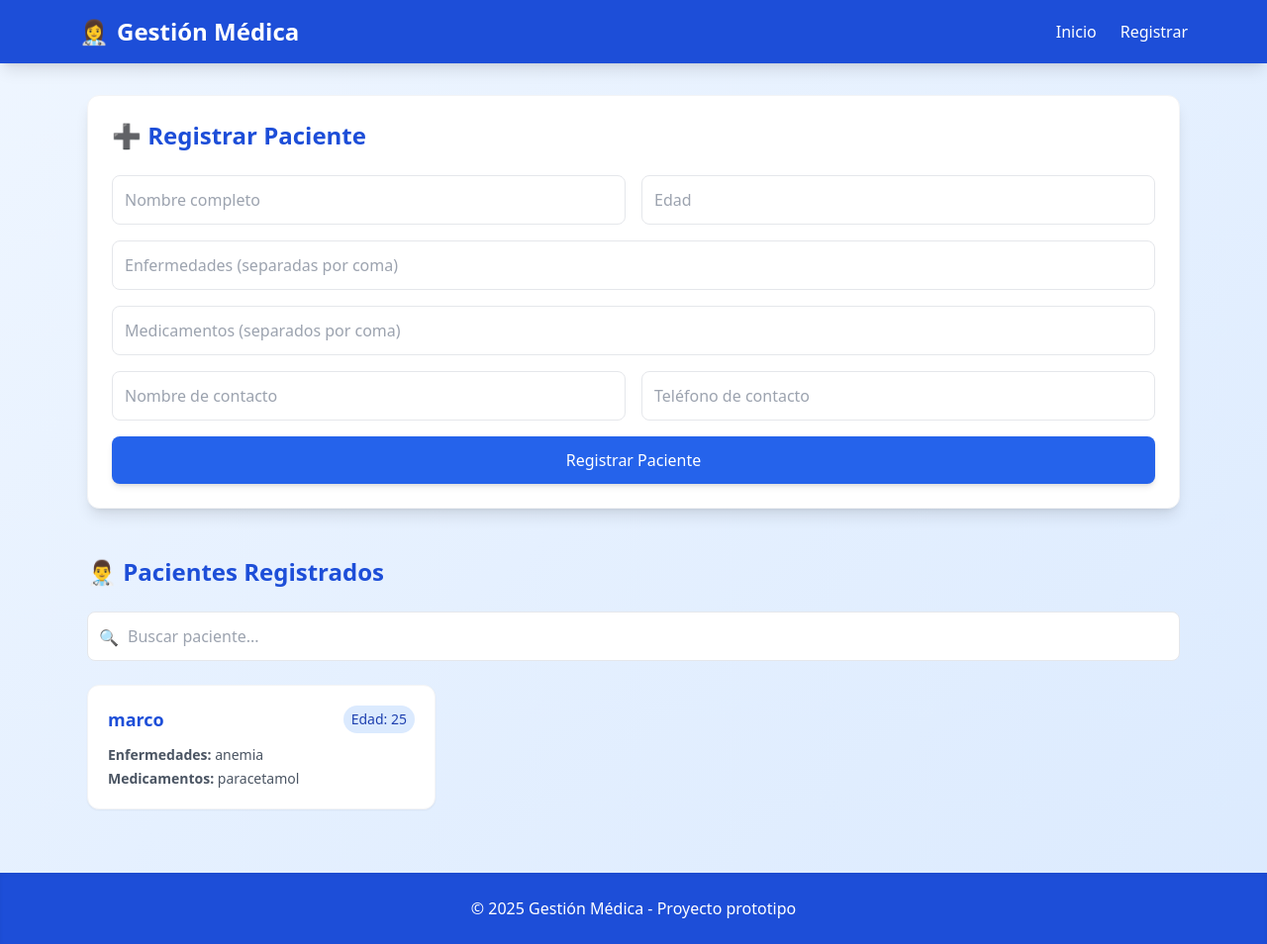
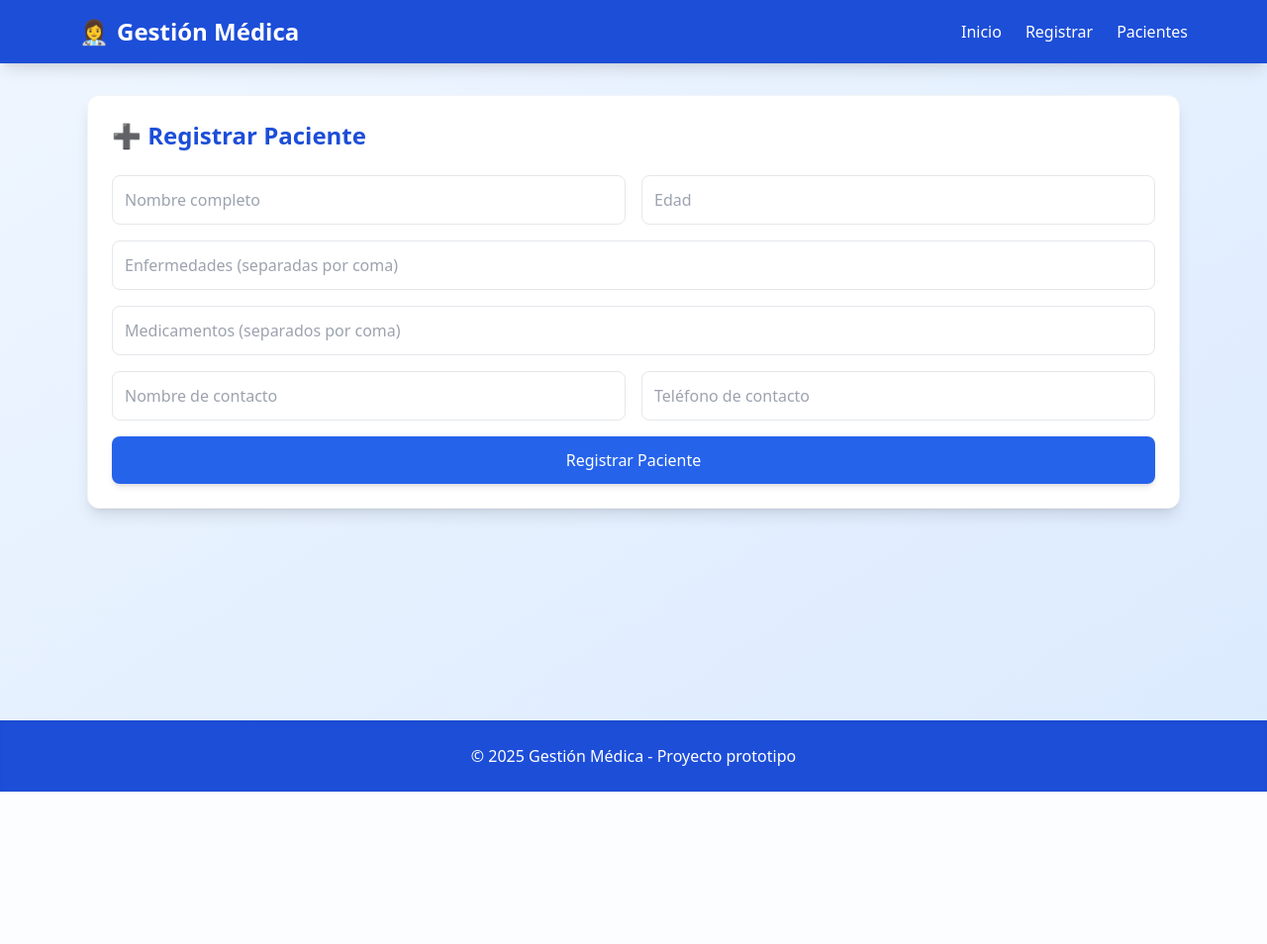
Before and after one commit to Marco777457/Despliegue-Feacture-python, a Flask app: page / in a window 1280 px wide. Shown: the whole page at 99% size. After the commit the page ends 800 px from the top, so only its background shows below. Run offline with Flask 3, Linux system fonts and the light colour scheme; some libraries are stand-ins or nearby versions.

Commit message:
Mejora del diseño: menú con apartado de pacientes registrados y actualización de app.py

```diff
--- /dev/null
+++ b/templates/base.html
@@ -0,0 +1,46 @@
+<!DOCTYPE html>
+<html lang="es">
+<head>
+  <meta charset="UTF-8">
+  <title>{% block title %}Gestión Médica{% endblock %}</title>
+  <script src="https://cdn.tailwindcss.com"></script>
+</head>
+<body class="bg-gradient-to-br from-blue-50 to-blue-100 min-h-screen flex flex-col">
+
+  <!-- Header -->
+  <header class="bg-blue-700 text-white shadow-lg fixed w-full z-10">
+    <div class="max-w-6xl mx-auto flex justify-between items-center p-4">
+      <h1 class="text-xl md:text-2xl font-bold flex items-center gap-2">👩‍⚕️ <span>Gestión Médica</span></h1>
+      <nav class="hidden sm:flex space-x-6 text-sm md:text-base">
+        <a href="{{ url_for('index') }}" class="hover:underline">Inicio</a>
+        <a href="{{ url_for('index') }}#formulario" class="hover:underline">Registrar</a>
+        <a href="{{ url_for('ver_pacientes') }}" class="hover:underline">Pacientes</a>
+      </nav>
+      <button id="menu-btn" class="sm:hidden focus:outline-none text-white">☰</button>
+    </div>
+    <div id="menu" class="hidden sm:hidden flex flex-col bg-blue-600 px-4 pb-4">
+      <a href="{{ url_for('index') }}" class="py-2 border-b border-blue-500">Inicio</a>
+      <a href="{{ url_for('index') }}#formulario" class="py-2 border-b border-blue-500">Registrar</a>
+      <a href="{{ url_for('ver_pacientes') }}" class="py-2">Pacientes</a>
+    </div>
+  </header>
+
+  <!-- Contenido -->
+  <main class="max-w-6xl mx-auto p-6 w-full flex-1 pt-24">
+    {% block content %}{% endblock %}
+  </main>
+
+  <!-- Footer -->
+  <footer class="text-center py-6 bg-blue-700 text-white mt-10 shadow-inner">
+    © 2025 Gestión Médica - Proyecto prototipo
+  </footer>
+
+  <script>
+    const menuBtn = document.getElementById("menu-btn");
+    const menu = document.getElementById("menu");
+    menuBtn.addEventListener("click", () => {
+      menu.classList.toggle("hidden");
+    });
+  </script>
+</body>
+</html>
--- a/templates/index.html
+++ b/templates/index.html
@@ -1,34 +1,6 @@
-<!DOCTYPE html>
-<html lang="es">
-<head>
-  <meta charset="UTF-8">
-  <title>Gestión Médica - Personas 3era Edad</title>
-  <script src="https://cdn.tailwindcss.com"></script>
-</head>
-<body class="bg-gradient-to-br from-blue-50 to-blue-100 min-h-screen flex flex-col">
-
-  <!-- Header -->
-  <header class="bg-blue-700 text-white shadow-lg fixed w-full z-10">
-    <div class="max-w-6xl mx-auto flex justify-between items-center p-4">
-      <h1 class="text-xl md:text-2xl font-bold flex items-center gap-2">👩‍⚕️ <span>Gestión Médica</span></h1>
-      <nav class="hidden sm:flex space-x-6 text-sm md:text-base">
-        <a href="/" class="hover:underline">Inicio</a>
-        <a href="#formulario" class="hover:underline">Registrar</a>
-      </nav>
-      <!-- Botón menú móvil -->
-      <button id="menu-btn" class="sm:hidden focus:outline-none text-white">
-        ☰
-      </button>
-    </div>
-    <!-- Menú móvil -->
-    <div id="menu" class="hidden sm:hidden flex flex-col bg-blue-600 px-4 pb-4">
-      <a href="/" class="py-2 border-b border-blue-500">Inicio</a>
-      <a href="#formulario" class="py-2">Registrar</a>
-    </div>
-  </header>
-
-  <!-- Contenido principal -->
-  <main class="max-w-6xl mx-auto p-6 w-full flex-1 pt-24">
+{% extends "base.html" %}
+{% block title %}Inicio - Gestión Médica{% endblock %}
+{% block content %}
 
 <!-- Formulario -->
 <section id="formulario" class="bg-white shadow-lg rounded-xl p-6 mb-12 border border-gray-100">
@@ -36,54 +8,12 @@
   <form action="/registrar" method="POST" class="grid grid-cols-1 md:grid-cols-2 gap-4">
     <input class="p-3 border rounded-lg focus:ring-2 focus:ring-blue-400 w-full" type="text" name="nombre" placeholder="Nombre completo" required>
     <input class="p-3 border rounded-lg focus:ring-2 focus:ring-blue-400 w-full" type="number" name="edad" placeholder="Edad" required>
-        <input class="p-3 border rounded-lg col-span-1 md:col-span-2 focus:ring-2 focus:ring-blue-400" type="text" name="enfermedades" placeholder="Enfermedades (separadas por coma)">
-        <input class="p-3 border rounded-lg col-span-1 md:col-span-2 focus:ring-2 focus:ring-blue-400" type="text" name="medicamentos" placeholder="Medicamentos (separados por coma)">
-        <input class="p-3 border rounded-lg focus:ring-2 focus:ring-blue-400" type="text" name="contacto_nombre" placeholder="Nombre de contacto">
-        <input class="p-3 border rounded-lg focus:ring-2 focus:ring-blue-400" type="text" name="contacto_tel" placeholder="Teléfono de contacto">
+    <input class="p-3 border rounded-lg col-span-1 md:col-span-2" type="text" name="enfermedades" placeholder="Enfermedades (separadas por coma)">
+    <input class="p-3 border rounded-lg col-span-1 md:col-span-2" type="text" name="medicamentos" placeholder="Medicamentos (separados por coma)">
+    <input class="p-3 border rounded-lg" type="text" name="contacto_nombre" placeholder="Nombre de contacto">
+    <input class="p-3 border rounded-lg" type="text" name="contacto_tel" placeholder="Teléfono de contacto">
     <button class="bg-blue-600 text-white py-3 px-6 rounded-lg col-span-1 md:col-span-2 hover:bg-blue-700 transition-all transform hover:scale-105 shadow-md">Registrar Paciente</button>
   </form>
 </section>
 
-    <!-- Lista de pacientes -->
-    <section>
-      <h2 class="text-xl md:text-2xl font-semibold mb-6 text-blue-700">👨‍⚕️ Pacientes Registrados</h2>
-
-      <!-- Buscador -->
-      <div class="relative mb-6">
-        <input type="text" placeholder="Buscar paciente..." class="w-full p-3 pl-10 border rounded-lg focus:ring-2 focus:ring-blue-400">
-        <span class="absolute left-3 top-3.5 text-gray-400">🔍</span>
-      </div>
-
-      <div class="grid gap-6 sm:grid-cols-2 lg:grid-cols-3">
-        {% for nombre, paciente in pacientes.items() %}
-          <a href="{{ url_for('consultar_paciente', nombre=nombre) }}" class="block bg-white border border-gray-100 shadow-sm rounded-xl p-5 hover:shadow-xl hover:-translate-y-1 transform transition-all">
-            <div class="flex justify-between items-center mb-3">
-              <h3 class="text-lg font-bold text-blue-700">{{ nombre }}</h3>
-              <span class="text-xs md:text-sm bg-blue-100 text-blue-800 px-2 py-1 rounded-full">Edad: {{ paciente['Edad'] }}</span>
-            </div>
-            <p class="text-gray-600 text-sm mb-1"><strong>Enfermedades:</strong> {{ paciente['Enfermedades'] | join(', ') }}</p>
-            <p class="text-gray-600 text-sm"><strong>Medicamentos:</strong> {{ paciente['Medicamentos'] | join(', ') }}</p>
-          </a>
-        {% else %}
-          <p class="text-gray-500 text-center col-span-full">⚠ No hay pacientes registrados aún.</p>
-        {% endfor %}
-      </div>
-    </section>
-  </main>
-
-  <!-- Footer -->
-  <footer class="text-center py-6 bg-blue-700 text-white mt-10 shadow-inner">
-    © 2025 Gestión Médica - Proyecto prototipo
-  </footer>
-
-  <!-- Script menú móvil -->
-  <script>
-    const menuBtn = document.getElementById("menu-btn");
-    const menu = document.getElementById("menu");
-    menuBtn.addEventListener("click", () => {
-      menu.classList.toggle("hidden");
-    });
-  </script>
-
-</body>
-</html>
+{% endblock %}
```
Also changed, not shown: templates/detalle.html (+5 -22 lines), templates/pacientes.html (added, +22 -0 lines). Lines whose indentation alone changed are shown as unchanged.
